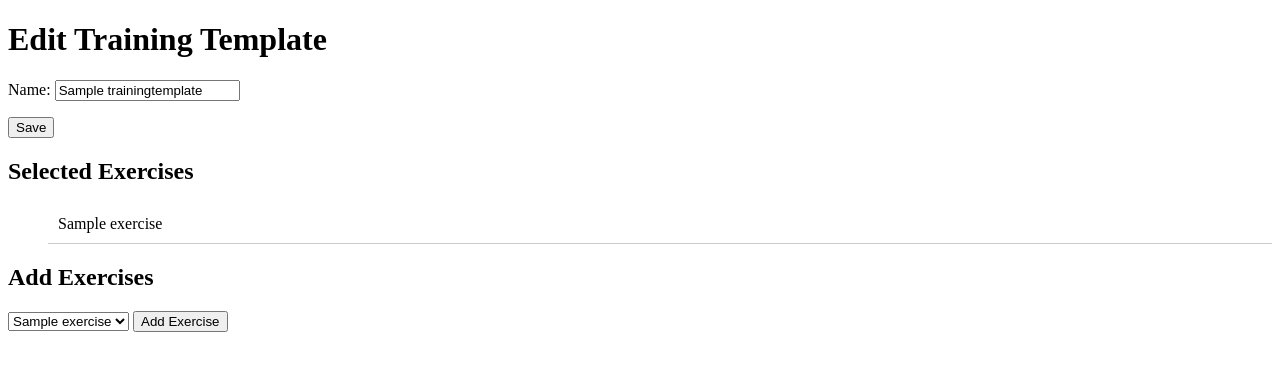
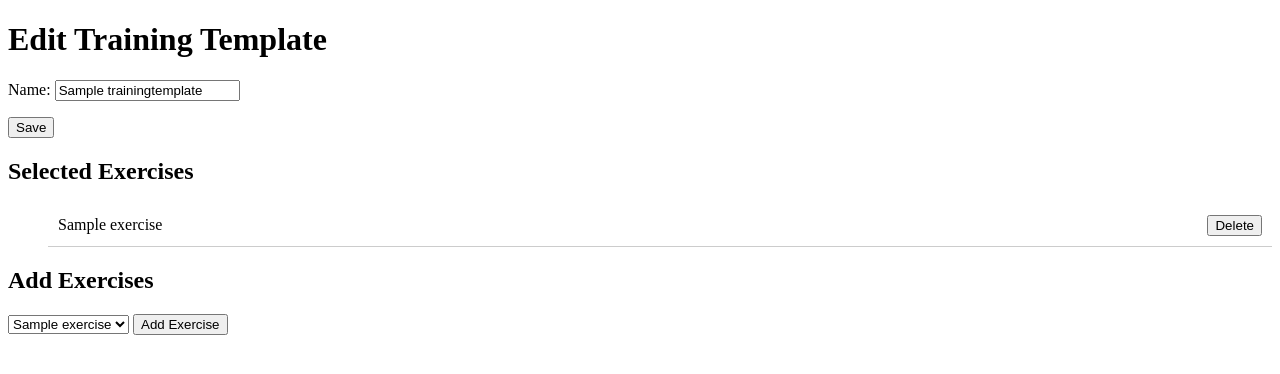
Before and after one commit to wtb-skill/training-django-, a Django app: page /training-templates/edit/1/ in a window 1280 px wide. Shown: the top 374 px of the page. Run offline with Django 5.2, Linux system fonts and the light colour scheme; tables that the repository leaves empty hold one stand-in row (values such as "Sample post").

Commit message:
Add delete exercise option to each template

```diff
--- a/training_project/training_templates/templates/training_templates/create_training_template.html
+++ b/training_project/training_templates/templates/training_templates/create_training_template.html
@@ -17,7 +17,13 @@
         <h2>Selected Exercises</h2>
         <ul>
             {% for exercise_order in selected_exercises %}
-                <li>{{ exercise_order.exercise.name }}</li>
+                <li>
+                    {{ exercise_order.exercise.name }}
+                    <form method="post" action="{% url 'delete_exercise' template_id=template_id exercise_id=exercise_order.exercise.id %}" style="display:inline;">
+                        {% csrf_token %}
+                        <button type="submit">Delete</button>
+                    </form>
+                </li>
             {% endfor %}
         </ul>
     {% endif %}
--- a/training_project/training_templates/urls.py
+++ b/training_project/training_templates/urls.py
@@ -1,11 +1,12 @@
 from django.urls import path
-from .views import create_or_edit_training_template, add_exercise, finish_template, training_template_list, \
-    delete_template
+from .views import create_or_edit_training_template, add_exercise, delete_exercise, finish_template, \
+    training_template_list, delete_template
 
 urlpatterns = [
     path('create/', create_or_edit_training_template, name='create_training_template'),
     path('edit/<int:template_id>/', create_or_edit_training_template, name='edit_training_template'),
     path('add-exercise/<int:template_id>/', add_exercise, name='add_exercise'),
+    path('delete-exercise/<int:template_id>/<int:exercise_id>/', delete_exercise, name='delete_exercise'),
     path('finish/', finish_template, name='finish_template'),
     path('', training_template_list, name='training_template_list'),
     path('delete/<int:template_id>/', delete_template, name='delete_template'),
--- a/training_project/training_templates/views.py
+++ b/training_project/training_templates/views.py
@@ -55,6 +55,20 @@ def add_exercise(request, template_id):
     })
 
 
+def delete_exercise(request, template_id, exercise_id):
+    training_template = get_object_or_404(TrainingTemplate, id=template_id)
+    exercise_order = get_object_or_404(ExerciseOrder, training_template=training_template, exercise_id=exercise_id)
+    exercise_order.delete()
+
+    # Reorder the remaining exercises
+    remaining_exercises = ExerciseOrder.objects.filter(training_template=training_template).order_by('order')
+    for index, exercise_order in enumerate(remaining_exercises):
+        exercise_order.order = index + 1
+        exercise_order.save()
+
+    return redirect('edit_training_template', template_id=template_id)
+
+
 def finish_template(request):
     return redirect('training_template_list')
 
```
Also changed, not shown: training_project/training_templates/templates/training_templates/add_exercise.html (+15 -15 lines), 1 other file.
